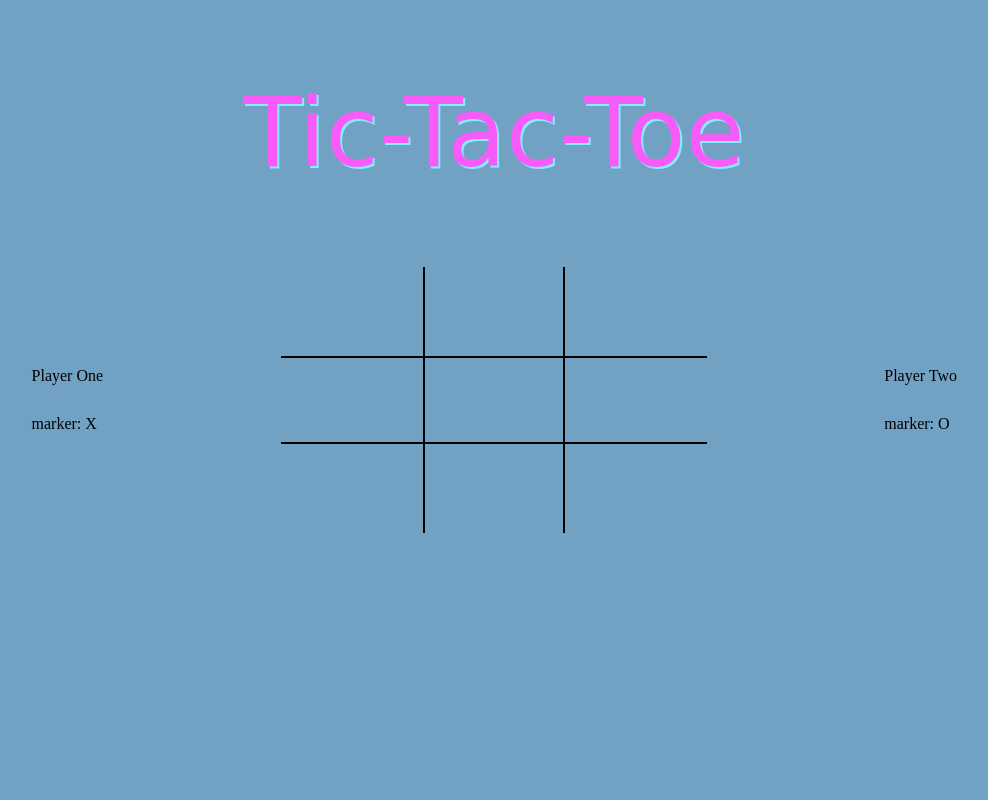
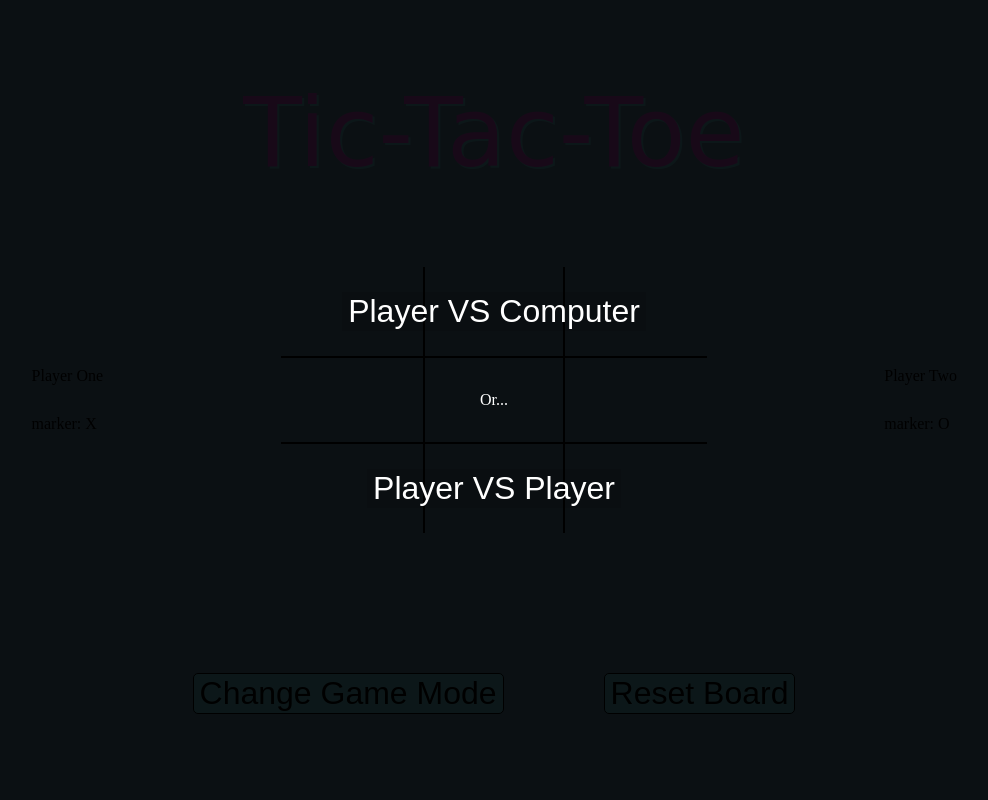
Before and after one commit to Billy-Dins/tic-tac-toe, a website: page index.html in a window 1280 px wide. Shown: the whole page, without its empty margins (146-1134 px from the left). Drawn offline with Linux system fonts and the light colour scheme; a web font is replaced by a local one.

Commit message:
added start screen

```diff
--- a/app.js
+++ b/app.js
@@ -154,7 +154,17 @@ const Gameboard = {
       Gameboard.winCondition('O')
       return true
     }
+  },
+  changeGameMode: () => {
+    const changeMode = document.querySelector('#startScreen')
+    changeMode.classList.remove('hidden')
   }
 }
 
+const Startscreen = {
+  addHiddenClass: () => {
+    const changeMode = document.querySelector('#startScreen')
+    changeMode.classList.add('hidden')
+  }
+}
 Gameboard.init()
--- a/index.html
+++ b/index.html
@@ -12,12 +12,12 @@
     <script defer src="app.js"></script>
 </head>
 <body>
-    <div id="startScreen" class="hidden">
+    <div id="startScreen">
         <div id="playerSelection">
             <div id="gameModeSelectors">
-                <button id="pvc" class="gameModeBtn">Player VS Computer</button>
+                <button id="pvc" class="gameModeBtn" onclick="Startscreen.addHiddenClass()">Player VS Computer</button>
                 <div id="gameModeText">Or...</div>
-                <button id="pvp" class="gameModeBtn">Player VS Player</button>
+                <button id="pvp" class="gameModeBtn" onclick="Startscreen.addHiddenClass()">Player VS Player</button>
             </div>
         </div>
     </div>
@@ -47,6 +47,11 @@
             </div>
         </div>
         <div id="displayContainer"></div>
+
+        <div id="bottomSection">
+            <button id="changeGameModeBtn" onclick="Gameboard.changeGameMode()">Change Game Mode</button>
+            <button id="boardResetBtn">Reset Board</button>
+        </div>
     </main>
 </body>
 </html>
--- a/style.css
+++ b/style.css
@@ -91,6 +91,7 @@ body {
     max-width: 600px;
     width: 100%;
     height: 100%;
+    max-height: 600px;
     display: grid;
     grid-template-columns: repeat(3, 1fr);
     grid-template-rows: repeat(3, 1fr);
@@ -118,6 +119,8 @@ body {
 }
 .gridSquare:hover {
     cursor: pointer;
+    background-color: steelblue;
+    box-shadow: 0px 0px 5px black;
 }
 .one {
     border-left: 2px solid black;
@@ -138,3 +141,26 @@ body {
     border-left: 2px solid black;
     border-right: 2px solid black;
 }
+#bottomSection {
+    grid-row: 3 / 4;
+    grid-column: 1 / 4;
+    display: flex;
+    flex-direction: row;
+    justify-content: center;
+    align-items: flex-start;
+    height: 100%;
+}
+#changeGameModeBtn, #boardResetBtn {
+    border: 1px solid black;
+    background: none;
+    background-color: rgb(127, 240, 255);
+    border-radius: 5px;
+    font-size: 2rem;
+    width: auto;
+    margin: 140px 50px 0px 50px;
+}
+#changeGameModeBtn:hover, #boardResetBtn:hover {
+    background-color: rgb(248, 91, 248);
+    cursor: pointer;
+    border-radius: 5px;
+}
```
